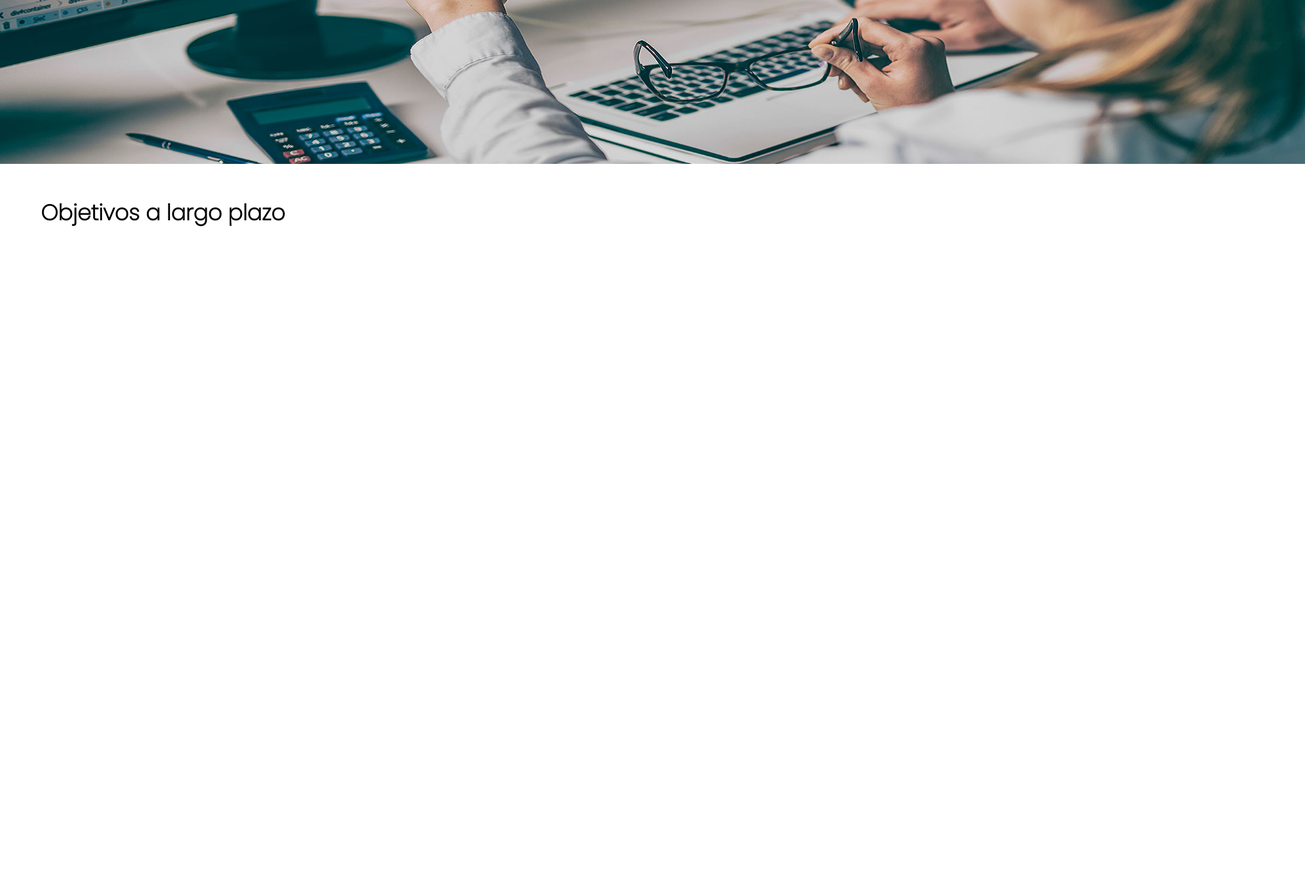
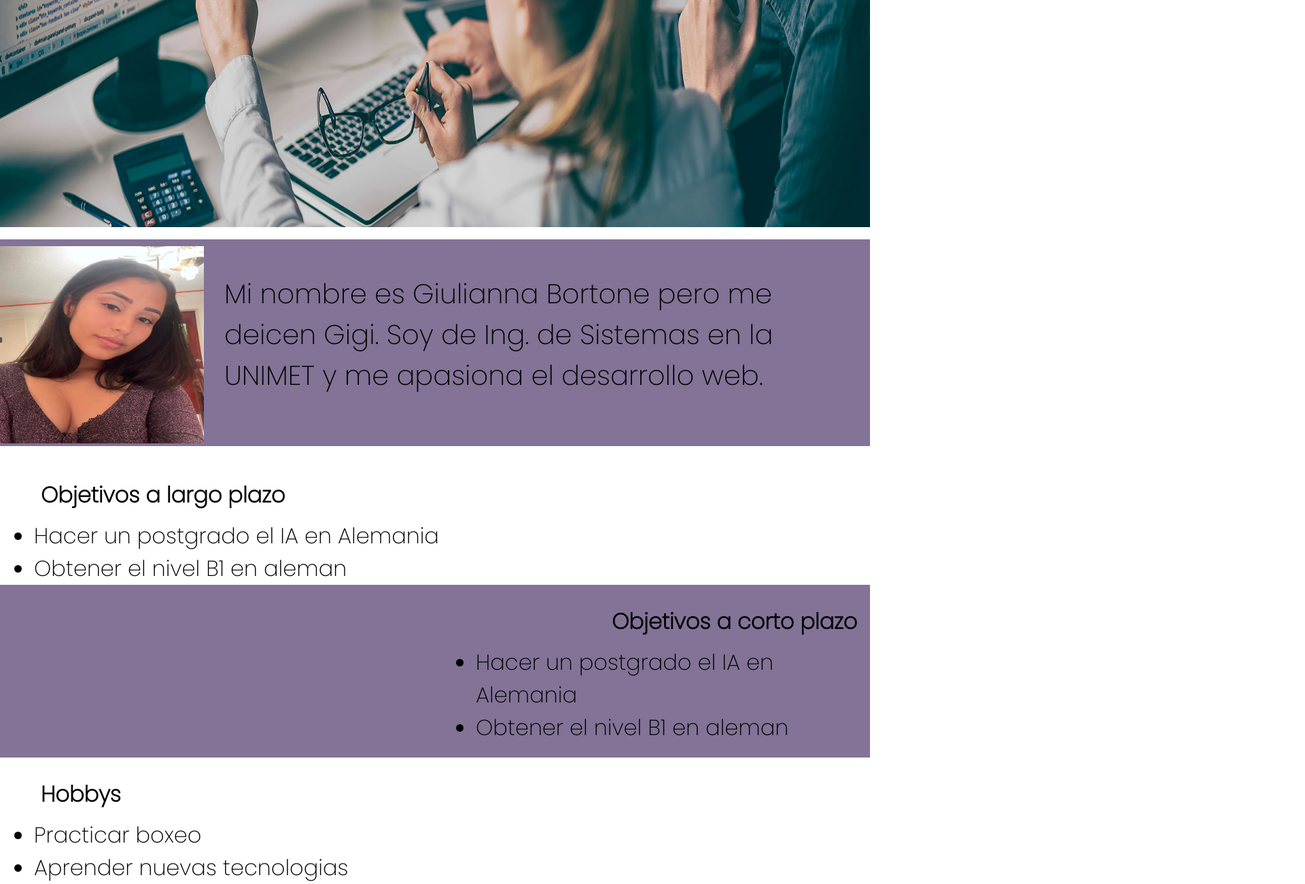
Before and after one commit to Giuliannabortone/Quiz-1-Giulianna-Bortone.github.io, a plain HTML site: page index.html in a window 1280 px wide. Shown: the part 539-1839 px from the top of the page at 68% size, 1920 px wide, since content can reach past the window. Before the commit the page ends 876 px from the top, so only its background shows below. Drawn offline with Linux system fonts and the light colour scheme.

Commit message:
about me listo
hola

```diff
--- a/index.html
+++ b/index.html
@@ -38,14 +38,46 @@
     </section>
     <br>
 
-    <h1 class="morado"> Objetivos a largo plazo</h1>
+    <div  class="about_me" >
+        <div >
+            <img src="photo4.jpeg" class="fotografia" hspace="5" vspace="5" style="float: none;" />
+        </div>
+
+        <div>
+             <p class="parrafo"> Mi nombre es Giulianna Bortone pero me deicen Gigi. Soy  de Ing. de Sistemas en la UNIMET y me apasiona el desarrollo web.</p>
+        </div>
+
+    </div>
 
 
+    <br>
 
 
+    <div>
+        <h1 class="morado"> Objetivos a largo plazo</h1>
+        <ul class="lista">
+            <li>  Hacer un postgrado el IA en Alemania </li>
+            <li>  Obtener el nivel B1 en aleman </li>
+        </ul>
+    </div>
+
+    <div class="cuadrito">
+        <h1 class="morado2"> Objetivos a corto plazo</h1>
+        <ul class="lista2" >
+            <li>  Hacer un postgrado el IA en Alemania </li>
+            <li>  Obtener el nivel B1 en aleman </li>
+        </ul>
 
 
+    </div>
 
+    <div>
+        <h1 class="morado"> Hobbys</h1>
+        <ul class="lista">
+            <li>  Practicar boxeo </li>
+            <li>  Aprender nuevas tecnologias </li>
+        </ul>
+    </div>
 
 
 
--- a/styles.css
+++ b/styles.css
@@ -8,7 +8,6 @@
 
 
 .body{
-    display: flex;
     font-family: 'Commissioner', sans-serif;
     font-family: 'Poppins', sans-serif;
 }
@@ -22,14 +21,16 @@ header{
 
 }
 
+
 nav ul{
-    position: fixed;
     width: 100%;
     padding-left: 20%;
     list-style: none;
     background: white;
+    display: block;
 
 }
+
 
 nav ul li{
 display: inline-block;
@@ -39,6 +40,8 @@ transition: all ease-in-out 250ms;
 }
 
 ul li a{
+    top: 0; /* Position the navbar at the top of the page */
+    width: 100%; /* Full width */
     font-family: 'Commissioner', sans-serif;
     font-family: 'Poppins', sans-serif;
     font-size: 35px;
@@ -50,17 +53,22 @@ nav ul li:hover{
     background:#3F0047;
 }
 
+.container{
+    top: 0; /* Position the navbar at the top of the page */
+    width: 100%; /* Full width */
+}
 
 img{
+
     position: center;
-    padding-top: 100px;
+    padding-top: 10px;
     width: 100%;
     height: 100%;
   }
 
 
   .contenedor{
-    width: 200%;
+    width: 100%;
     position: relative;
     height: 780px;
   }
@@ -94,7 +102,7 @@ img{
   }
 
   .next{
-    right: 49%;
+    right: 3%;
     top: 30%
   }
 
@@ -106,3 +114,66 @@ img{
     font-family: 'Poppins', sans-serif;
 
   }
+
+  .cuadrado{
+    padding: 0;
+    height: 300px;
+    text-align:center;
+    font-size:300%;
+    width: 300%;
+
+  }
+
+  .lista{
+    padding-left: 50px;
+    padding-top: 90px;
+    font-family: 'Poppins', sans-serif;
+    font-size:200%;
+    color: black;
+
+  }
+
+  .lista2{
+    padding-left: 700px;
+    padding-right: 40px;
+    padding-bottom: 20px;
+    padding-top: 90px;
+    font-family: 'Poppins', sans-serif;
+    font-size:200%;
+    color: black;
+
+  }
+
+  .morado2{
+    padding-left: 900px;
+    margin-top: 30px;
+    position: absolute;
+    border-radius: 8px;
+    font-family: 'Poppins', sans-serif;
+
+  }
+
+  .cuadrito{
+    background:#827397;
+  }
+
+  .parrafo{
+      font-family: 'Poppins', sans-serif;
+    font-size:40px;
+    margin-left: 30px;
+    margin-top: 50px;
+    color: black;
+
+  }
+
+  .fotografia{
+    width: 300px;
+    height: 300px;
+
+  }
+
+  .about_me{
+    display: flex;
+    background-color: #827397;
+    justify-content: space-around;
+  }
```
Also changed, not shown: WhatsApp Image 2022-05-19 at 09.40.14.jpeg (added), photo4.jpeg (added).
